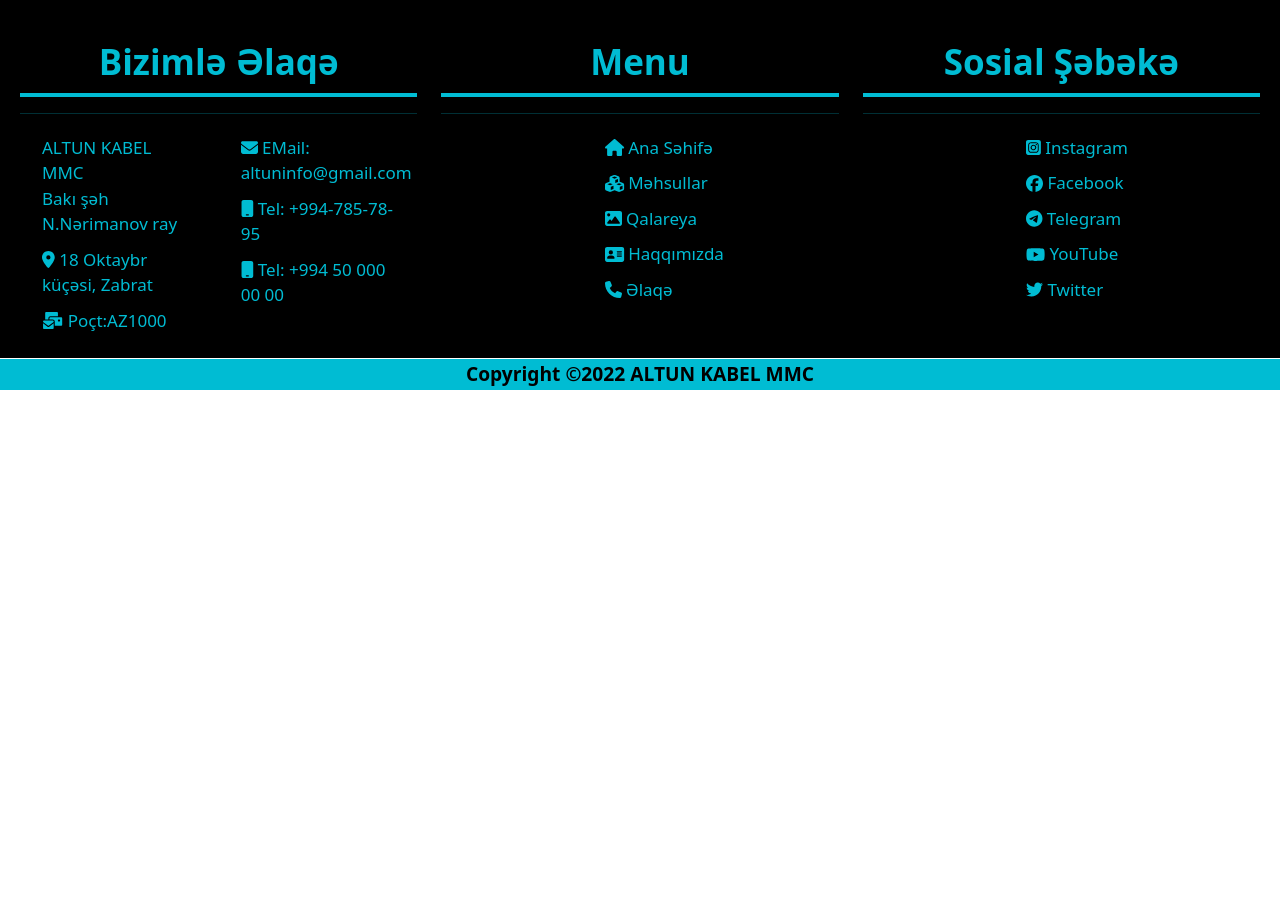
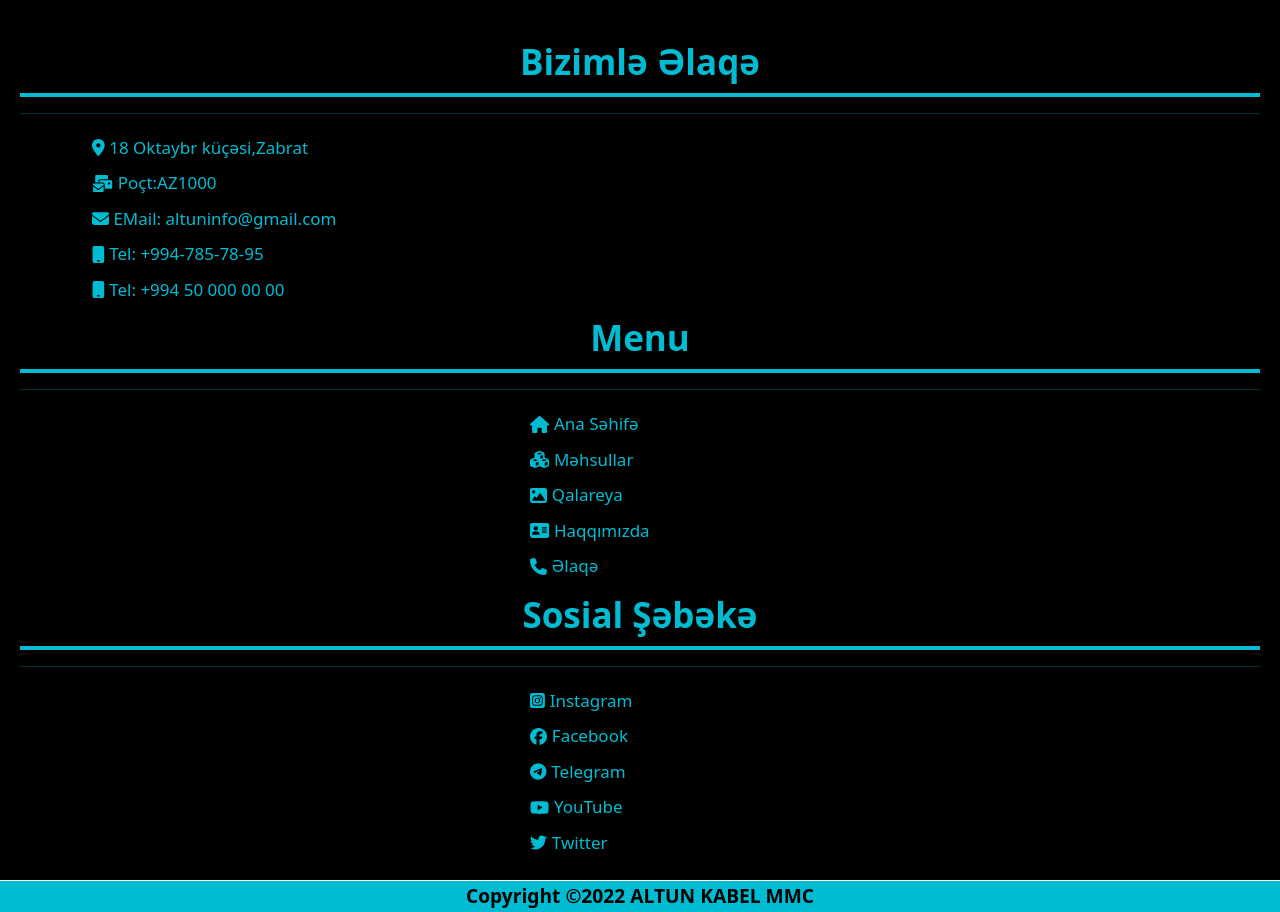
Before and after one commit to zahid2000/AltunKabel_Project, an Angular app: page /home in a window 1280 px wide. Shown: the part 1280-2192 px from the top of the page. Before the commit the page ends 1670 px from the top, so only its background shows below. Built offline with nearby package versions, Linux system fonts and the light colour scheme; grey boxes are pictures that could not be loaded.

Commit message:
footer change

```diff
--- a/angular.json
+++ b/angular.json
@@ -104,5 +104,8 @@
         }
       }
     }
+  },
+  "cli": {
+    "analytics": false
   }
 }
--- a/src/app/components/footer/footer.component.css
+++ b/src/app/components/footer/footer.component.css
@@ -159,6 +159,9 @@
   border-bottom: 4px solid;
   border-color: #00bcd3 !important;
 }
+.col-md-4{
+	width: 100%;
+}
 
 li {
   list-style: none;
--- a/src/app/components/footer/footer.component.html
+++ b/src/app/components/footer/footer.component.html
@@ -62,25 +62,19 @@
       <h3 class="footer-title">Bizimlə Əlaqə</h3>
       <hr class="divider" />
     <div class="container">
-      <div class="row">
-        <div class="col-sm-6">
-          <li>
-            ALTUN KABEL MMC<br />
-            Bakı şəh<br />
-            N.Nərimanov ray<br />
-          </li>
+
           <li>
 
             <a
               href="https://www.google.com/maps/place/Altun+Kabel+MMC/@40.4843262,49.9561076,15z/data=!4m12!1m6!3m5!1s0x0:0xde602d1db59ef988!2sAltun+Kabel+MMC!8m2!3d40.4843262!4d49.9561076!3m4!1s0x0:0xde602d1db59ef988!8m2!3d40.4843262!4d49.9561076"
               target="_blank"
             >
-            <fa-icon [icon]="faMapMarkerAlt"></fa-icon> 18 Oktaybr küçəsi, Zabrat</a
+            <fa-icon [icon]="faMapMarkerAlt"></fa-icon> 18 Oktaybr küçəsi,Zabrat</a
             >
           </li>
           <li><fa-icon [icon]="faMailBulk"></fa-icon> Poçt:AZ1000</li>
-        </div>
-        <div class="col-sm-6">
+
+
           <li>
             <a
               href="mailto:altuninfo@gmail.com"
@@ -99,8 +93,7 @@
             <fa-icon [icon]="faMobile"></fa-icon> Tel: +994 50 000 00 00</a
             >
           </li>
-        </div>
-      </div>
+
     </div>
     </div>
     <div class="col-md-4 menu order-3 order-md-2">
--- a/src/app/components/main/main.component.css
+++ b/src/app/components/main/main.component.css
@@ -1,6 +1,6 @@
 .carousel-item{
     height:90vh;
-    min-height:300px;
+    min-height:100px;
     background: no-repeat scroll center scroll;
     -webkit-background-size:cover;
     background-size:cover ;
@@ -56,6 +56,9 @@
     z-index: 2;
   }
 
+
+
+
 /* map */
 
 .map{
@@ -65,3 +68,12 @@
 	float: left;
 
 }
+
+
+@media only screen and (max-width:576px) {
+
+  .carousel-item{
+    height: 40vh !important;
+  }
+
+}
--- a/src/app/components/main/main.component.html
+++ b/src/app/components/main/main.component.html
@@ -87,7 +87,7 @@
   <iframe
     src="https://www.google.com/maps/embed?pb=!1m14!1m8!1m3!1d12138.36152213035!2d49.9561076!3d40.4843262!3m2!1i1024!2i768!4f13.1!3m3!1m2!1s0x0%3A0xde602d1db59ef988!2sAltun%20Kabel%20MMC!5e0!3m2!1sen!2s!4v1659353197719!5m2!1sen!2s"
     width="100%"
-    height="450"
+    height="100%"
     style="border: 0"
     allowfullscreen=""
     loading="lazy"
```
